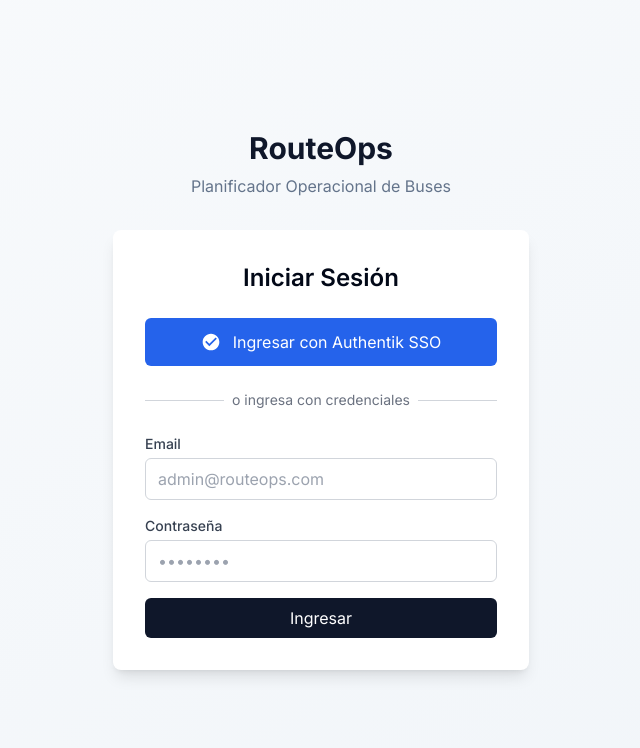
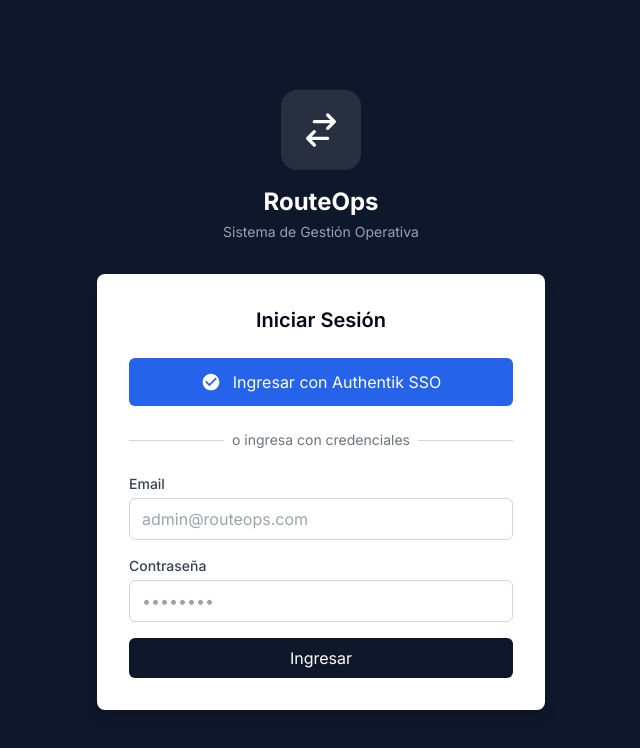
Before and after one commit to fvnks/routeops, a Next.js app in the folder apps/web/: page /login in a window 1280 px wide. Shown: the top 748 px of the page, without its empty margins (319-959 px from the left). Built offline with nearby package versions, Linux system fonts and the light colour scheme; no server answers; the database is empty.

Commit message:
fix: show company logo on login page with Authentik
- Update login page to fetch settings and display company logo
- Full-screen dark background with centered login card
- Logo + company name displayed above the login form
- Simplify auth layout (remove hardcoded header)

```diff
--- a/apps/web/app/(auth)/layout.tsx
+++ b/apps/web/app/(auth)/layout.tsx
@@ -3,15 +3,5 @@
 }: {
   children: React.ReactNode;
 }) {
-  return (
-    <div className="min-h-screen flex items-center justify-center bg-gradient-to-br from-slate-50 to-slate-100">
-      <div className="w-full max-w-md px-4">
-        <div className="text-center mb-8">
-          <h1 className="text-3xl font-bold text-slate-900">RouteOps</h1>
-          <p className="text-slate-500 mt-2">Planificador Operacional de Buses</p>
-        </div>
-        {children}
-      </div>
-    </div>
-  );
+  return <>{children}</>;
 }
--- a/apps/web/app/(auth)/login/page.tsx
+++ b/apps/web/app/(auth)/login/page.tsx
@@ -2,7 +2,12 @@
 
 import { signIn } from "next-auth/react";
 import { useRouter } from "next/navigation";
-import { useState } from "react";
+import { useState, useEffect } from "react";
+
+interface Settings {
+  companyName: string | null;
+  logoBase64: string | null;
+}
 
 export default function LoginPage() {
   const router = useRouter();
@@ -10,6 +15,14 @@
   const [password, setPassword] = useState("");
   const [error, setError] = useState("");
   const [loading, setLoading] = useState(false);
+  const [settings, setSettings] = useState<Settings>({ companyName: null, logoBase64: null });
+
+  useEffect(() => {
+    fetch("/api/settings")
+      .then((res) => res.json())
+      .then((data) => setSettings(data))
+      .catch(() => {});
+  }, []);
 
   async function handleSubmit(e: React.FormEvent) {
     e.preventDefault();
@@ -32,8 +45,38 @@
   }
 
   return (
+    <div className="min-h-screen bg-slate-900 flex items-center justify-center p-4">
+      <div className="w-full max-w-md">
+        {/* Logo / Brand */}
+        <div className="text-center mb-8">
+          {settings.logoBase64 ? (
+            <div className="flex flex-col items-center">
+              <img
+                src={settings.logoBase64}
+                alt="Logo"
+                className="w-20 h-20 object-contain mb-4 rounded-xl"
+              />
+              <h1 className="text-2xl font-bold text-white">
+                {settings.companyName || "RouteOps"}
+              </h1>
+              <p className="text-slate-400 text-sm mt-1">Sistema de Gestión Operativa</p>
+            </div>
+          ) : (
+            <div className="flex flex-col items-center">
+              <div className="w-20 h-20 rounded-2xl bg-white/10 flex items-center justify-center mb-4">
+                <svg className="w-10 h-10 text-white" fill="none" viewBox="0 0 24 24" stroke="currentColor">
+                  <path strokeLinecap="round" strokeLinejoin="round" strokeWidth={2} d="M8 7h12m0 0l-4-4m4 4l-4 4m0 6H4m0 0l4 4m-4-4l4-4" />
+                </svg>
+              </div>
+              <h1 className="text-2xl font-bold text-white">RouteOps</h1>
+              <p className="text-slate-400 text-sm mt-1">Sistema de Gestión Operativa</p>
+            </div>
+          )}
+        </div>
+
+        {/* Login Card */}
         <div className="bg-white rounded-lg shadow-lg p-8">
-      <h2 className="text-2xl font-semibold text-center mb-6">Iniciar Sesión</h2>
+          <h2 className="text-xl font-semibold text-center mb-6">Iniciar Sesión</h2>
 
           <button
             onClick={() => signIn("authentik", { callbackUrl: "/" })}
@@ -100,5 +143,7 @@
             </button>
           </form>
         </div>
+      </div>
+    </div>
   );
 }
```
Also changed, not shown: 1 other file (tests, documents, lock files or other folders). Lines whose indentation alone changed are shown as unchanged.
